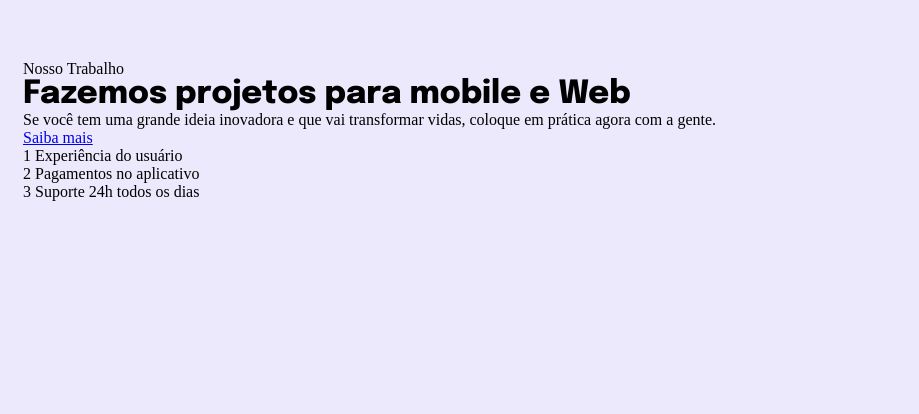
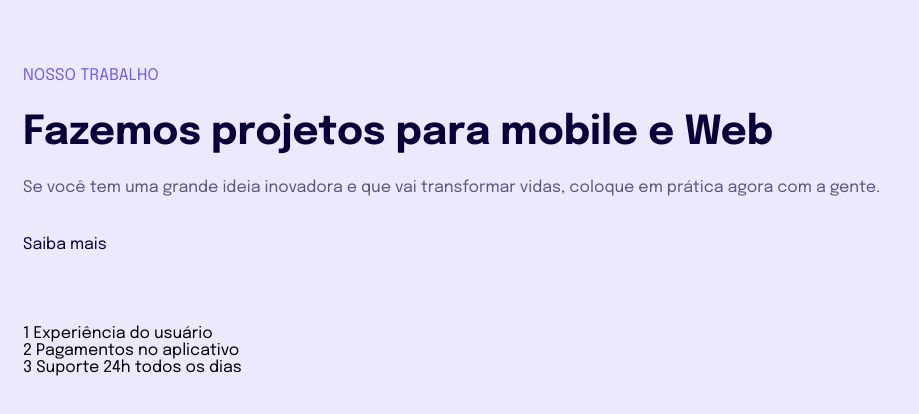
Before and after one commit to JoaoVDM/Rocketseat, a plain HTML site: page Explorer/Projeto-04/index.html in a window 1280 px wide. Shown: the whole page, without its empty margins (0-919 px from the left). Drawn offline with Linux system fonts and the light colour scheme.

Commit message:
Add files via upload

```diff
--- a/Explorer/Projeto-04/index.html
+++ b/Explorer/Projeto-04/index.html
@@ -11,7 +11,7 @@
 
     <link rel="stylesheet" href="style.css">
 
-    <link href="https://fonts.googleapis.com/css2?family=Epilogue:wght@800&display=swap" rel="stylesheet">
+    <link href="https://fonts.googleapis.com/css2?family=Epilogue:wght@400;700;800&display=swap" rel="stylesheet">
 </head>
 
 <body>
--- a/Explorer/Projeto-04/style.css
+++ b/Explorer/Projeto-04/style.css
@@ -8,12 +8,53 @@ ul {
     list-style: none;
 }
 
+:root {
+    font-size: 62.5%;
+}
+
 body {
+    font-family: 'Epilogue', sans-serif;
     background: #ECE9FD;
 
-    padding: 60px 23px 66px;
+    padding: 6.0rem 2.3rem 6.6rem;
+    font-size: 1.6rem;
 }
 
 h1 {
-    font-family: 'Epilogue', sans-serif;
+    font-size: 4.0rem;
+    line-height: 4.8rem;
+
+    color: #090039;
+
+    margin-bottom: 1.5rem;
 }
+
+main p:first-child {
+    color: #7158EF;
+    letter-spacing: 0.3px;
+    text-transform: uppercase;
+    line-height: 3.2rem;
+    margin-bottom: 1.7rem;
+}
+
+h1+p {
+    color: rgba(10, 0, 57, 0.64);
+    line-height: 3.2rem;
+
+    margin-bottom: 3.2rem;
+}
+
+a {
+    color: #090039;
+
+    text-decoration: none;
+}
+
+a:hover {
+    color: #7158EF;
+    font-weight: bold;
+}
+
+ul {
+    margin-top: 7.2rem;
+}
```
